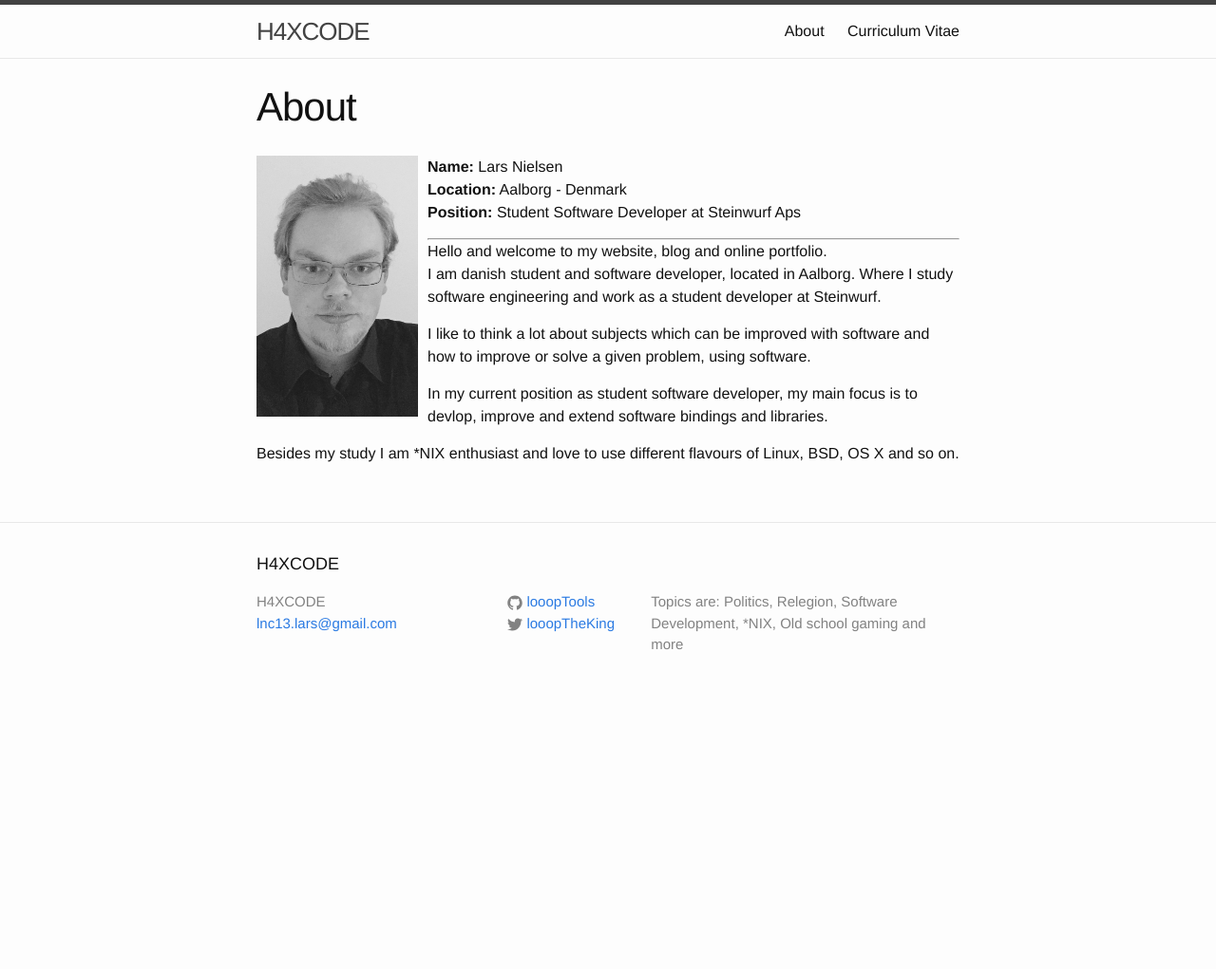
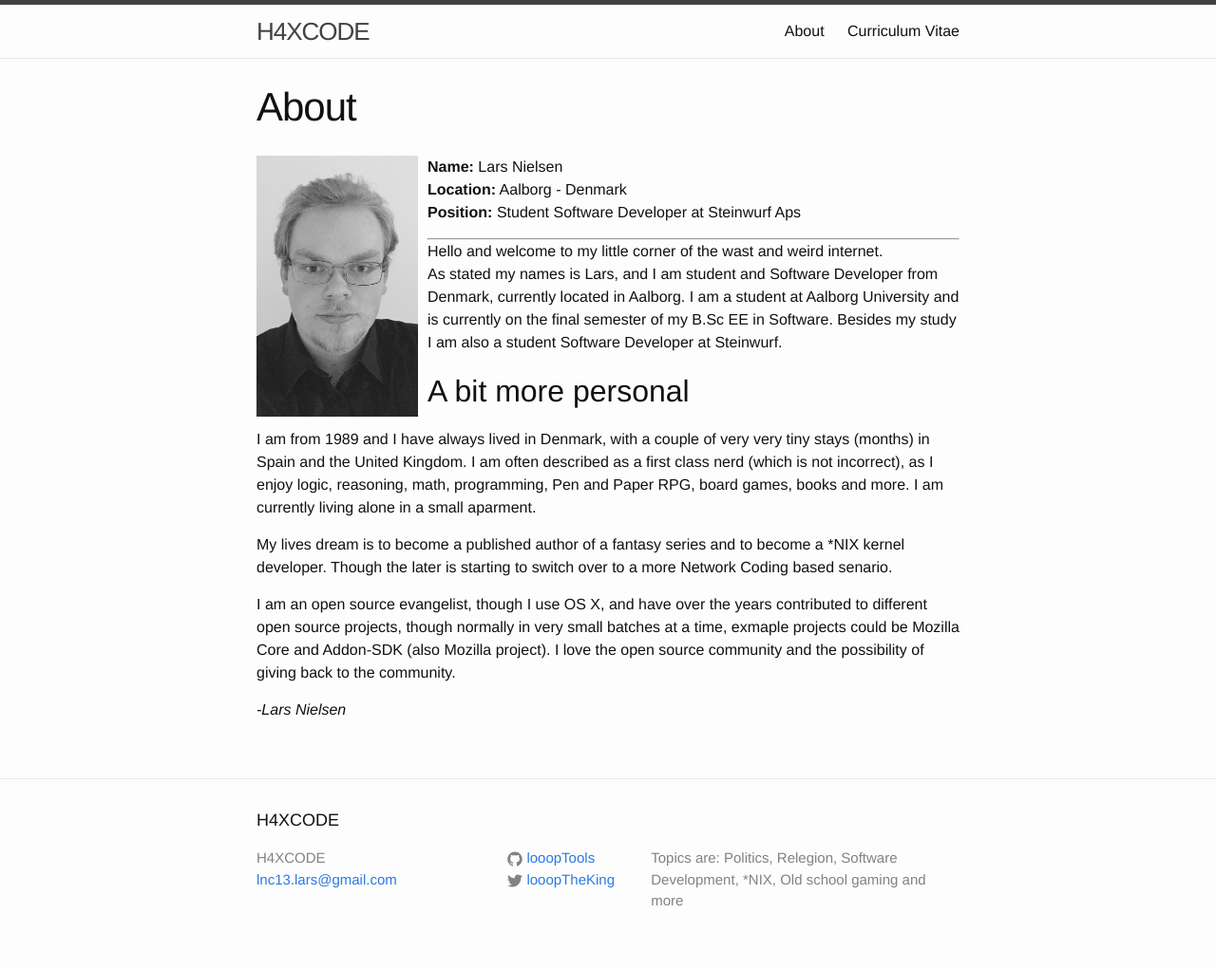
Before and after one commit to looopTools/looopTools.github.io, a Jekyll site: the page built from about.md, in a window 1280 px wide. Shown: the whole page at 95% size. Built offline with Jekyll 4.4.1, drawn with Linux system fonts in a browser that asks for light colours; before the commit the page ends 900 px from its top, so only the background shows below that.

Commit message:
update about

```diff
--- a/about.md
+++ b/about.md
@@ -9,11 +9,20 @@ __Name:__ Lars Nielsen <br />
 __Location:__ Aalborg - Denmark <br />
 __Position:__ Student Software Developer at Steinwurf Aps
 <hr />
-Hello and welcome to my website, blog and online portfolio. <br />
-I am danish student and software developer, located in Aalborg. Where I study software engineering and work as a student developer at Steinwurf.
+Hello and welcome to my little corner of the wast and weird internet. <br />
+As stated my names is Lars, and I am student and Software Developer from Denmark, currently located in Aalborg. I am a student at Aalborg University
+and is currently on the final semester of my B.Sc EE in Software. Besides my study I am also a student Software Developer at Steinwurf.
 
-I like to think a lot about subjects which can be improved with software and how to improve or solve a given problem, using software.
+## A bit more personal
+I am from 1989 and I have always lived in Denmark, with a couple of very very tiny stays (months) in Spain and the United Kingdom. I am often described
+as a first class nerd (which is not incorrect), as I enjoy logic, reasoning, math, programming, Pen and Paper RPG, board games, books and more. I am currently
+living alone in a small aparment.
 
-In my current position as student software developer, my main focus is to devlop, improve and extend software bindings and libraries.
+My lives dream is to become a published author of a fantasy series and to become a *NIX kernel developer. Though the later is starting to switch over to a more
+Network Coding based senario.
 
-Besides my study I am *NIX enthusiast and love to use different flavours of Linux, BSD, OS X and so on.
+I am an open source evangelist, though I use OS X, and have over the years contributed to different open source projects, though normally in very small batches
+at a time, exmaple projects could be Mozilla Core and Addon-SDK (also Mozilla project). I love the open source community and the possibility of giving back to
+the community.
+
+_-Lars Nielsen_
```
